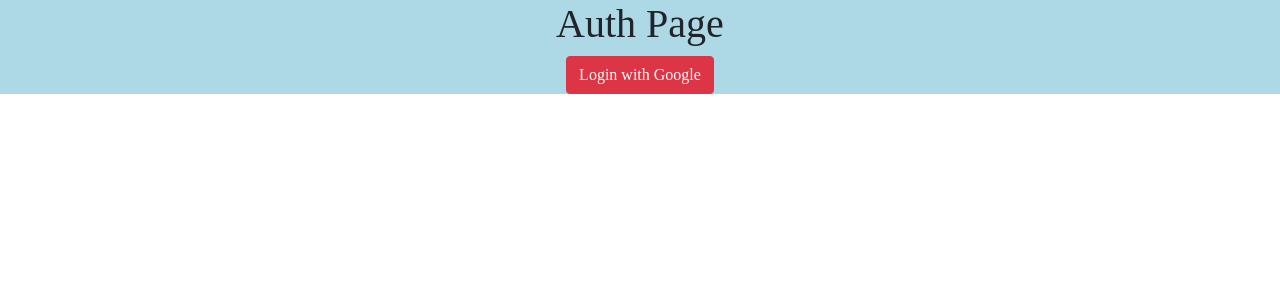
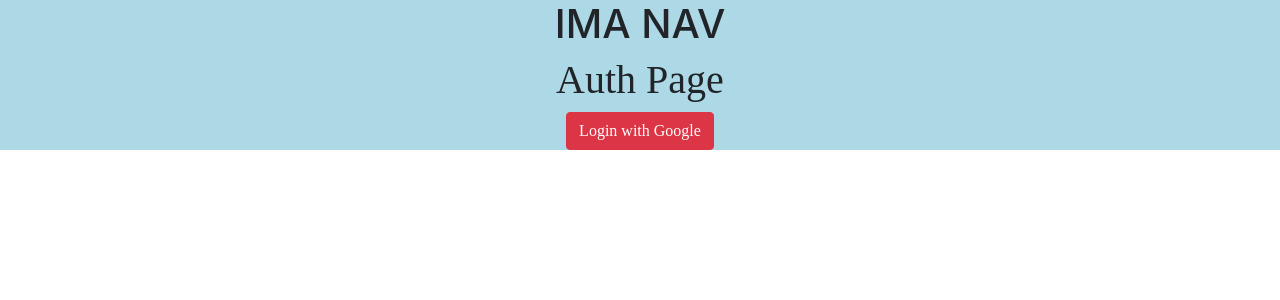
Before and after one commit to CharityBunyon/pinterest-routing, a React (Create React App) app: page /auth in a window 1280 px wide. Shown: the top 300 px of the page. Built offline with nearby package versions, Linux system fonts and the light colour scheme; no server answers; a web font is replaced by a local one.

Commit message:
navbar wired up

```diff
--- a/src/App/App.js
+++ b/src/App/App.js
@@ -12,6 +12,7 @@ import Home from '../components/pages/Home/Home';
 import NewBoard from '../components/pages/NewBoard/NewBoard';
 import Auth from '../components/pages/Auth/Auth';
 import SingleBoard from '../components/pages/SingleBoard/SingleBoard';
+import Navbar from '../components/shared/Navbar/Navbar';
 
 const PublicRoute = ({ component: Component, authed, ...rest }) => {
   const routeChecker = (props) => (authed === false ? <Component {...props} {...rest}/> : <Redirect to={{ pathname: '/', state: { from: props.location } }} />);
@@ -48,6 +49,7 @@ class App extends React.Component {
     return (
       <div className="App">
         <Router>
+          <Navbar authed={authed}/>
           <Switch>
             <PrivateRoute path="/" exact component={Home} authed={authed}/>
             <PrivateRoute path="/board/new" exact component={NewBoard} authed={authed}/>
--- /dev/null
+++ b/src/components/shared/Navbar/Navbar.js
@@ -0,0 +1,13 @@
+import React from 'react';
+
+class Navbar extends React.Component {
+  render() {
+    return (
+      <div className="Navbar">
+        <h1>IMA NAV</h1>
+      </div>
+    );
+  }
+}
+
+export default Navbar;
```
Also changed, not shown: src/components/shared/Navbar/Navbar.scss (added).
